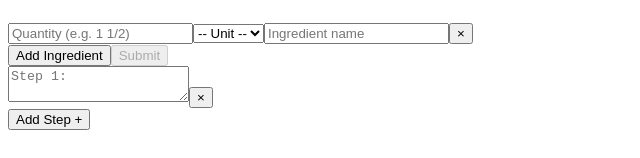
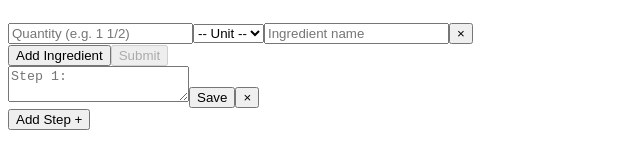
Before and after one commit to jisung594/bakers-logbook, an Angular app: page / in a window 1280 px wide. Shown: the part 168-326 px from the top of the page, without its empty margins (0-640 px from the left). Built offline with nearby package versions, Linux system fonts and the light colour scheme; no server answers; what @angular/fire would draw is missing.

Commit message:
Updates instructions input w/ inline editing (wip)

```diff
--- a/src/app/recipe/instructions-form/instructions-form.html
+++ b/src/app/recipe/instructions-form/instructions-form.html
@@ -5,12 +5,23 @@
             [formGroupName]="i"
             class="instruction-row"
         >
+            <div *ngIf="instruction.value.isEditing; else viewMode">
                 <textarea
                     formControlName="step"
                     placeholder="Step {{ i + 1 }}:"
                     class="instruction-input"
                 ></textarea>
+                <button type="button" (click)="saveInstruction()">Save</button>
                 <button type="button" (click)="removeInstruction(i)">×</button>
+            </div>
+
+            <ng-template #viewMode>
+                <p>
+                    {{ instruction.value.step }}
+                </p>
+                <button type="button" (click)="editInstruction(i)">edit</button>
+                <button type="button" (click)="removeInstruction(i)">remove</button>
+            </ng-template>
         </div>
     </div>
     <button type="button" (click)="addInstruction()">Add Step +</button>
```
Lines whose indentation alone changed are shown as unchanged.
